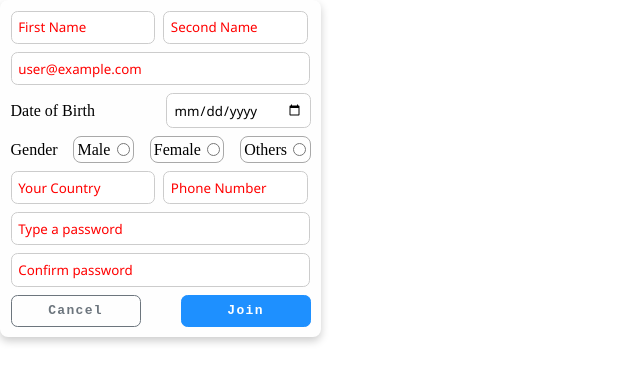
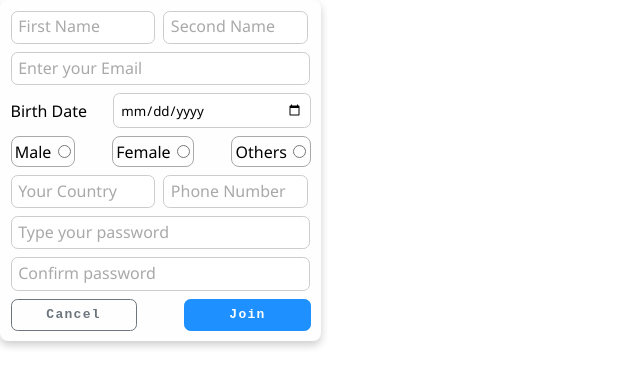
Before and after one commit to Swaraj-Deep/cloneFrontend, a Next.js app: page /register/user in a window 1280 px wide. Shown: the top 386 px of the page, without its empty margins (0-640 px from the left). Built offline with nearby package versions, Linux system fonts and the light colour scheme.

Commit message:
Add generic form creator

```diff
--- a/components/Registration/UserRegistration/UserRegistration.js
+++ b/components/Registration/UserRegistration/UserRegistration.js
@@ -3,13 +3,11 @@ import {
   getUserRegistrationInitialState
 } from "../../../states/initialStates/getInitialStates/userRegistrationInitialState";
 import styles from "./UserRegistration.module.css";
-import Label from "../../../shared-components/Label";
-import Input from "../../../shared-components/Input";
-import Button from "../../../shared-components/Button";
+import FormCreator from "../../../creators/FormCreator";
 
 export default function UserRegistration(props) {
   const [formState, setFormState] = useState(getUserRegistrationInitialState());
-  const {layout, buttons} = {
+  const config = {
     layout: {
       firstName: {
         id: 'inpFstNm',
@@ -18,49 +16,92 @@ export default function UserRegistration(props) {
         formState,
         inputValue: formState.firstName,
         inputOnChange: setFormState,
-        size: "md",
         type: "text",
         placeholder: "First Name",
-        required: true
+        required: true,
+        inputClassName: `${styles.sizeMd}`,
+        labelClassName: ``,
+        className: ``
       }, lastName: {
         id: 'inpLstNm',
         labelText: 'Last Name',
         labelFor: 'lastName',
         inputValue: formState.lastName,
         inputOnChange: setFormState,
-        size: "md",
         type: "text",
         placeholder: "Second Name",
-        required: true
+        required: true,
+        inputClassName: `${styles.sizeMd}`,
+        labelClassName: ``,
+        className: ``
       }, email: {
         id: 'inpEml',
         labelText: 'Email',
         labelFor: 'email',
         inputValue: formState.email,
         inputOnChange: setFormState,
-        size: "lg",
         type: "email",
-        placeholder: "user@example.com",
+        placeholder: "Enter your Email",
         required: true,
-        className: 'flex-basis-100'
+        inputClassName: `${styles.sizeLg}`,
+        labelClassName: ``,
+        className: ``
       }, dob: {
         id: 'inpDOB',
-        labelText: 'Date of Birth',
+        labelText: 'Birth Date',
         labelFor: 'dob',
         inputValue: formState.dob,
         inputOnChange: setFormState,
-        size: "md",
         type: "date",
+        maxVal: (function () {
+          const now = new Date();
+          return now.toISOString().substring(0, 10);
+        })(),
         required: true,
         displayLabel: true,
-        className: 'flex-basis-100'
+        inputClassName: `${styles.sizeMdDOB}`,
+        labelClassName: ``,
+        className: `${styles.flexBasis100} d-flex align-items-center justify-contents-space-between`
       }, gender: {
-        id: 'inpGdr', labelText: 'Gender', type: "radio", displayLabel: true, className: 'flex-basis-100', buttons: [{
-          id: 'inpMl', labelFor: 'male', labelText: 'Male', inputValue: 'm', inputOnChange: setFormState
+        id: 'inpGdr',
+        labelText: 'Gender',
+        type: "radio",
+        displayLabel: false,
+        className: `${styles.flexBasis100} d-flex align-items-center justify-contents-space-between`,
+        labelClassName: '',
+        buttons: [{
+          id: 'inpMl',
+          labelFor: 'male',
+          labelText: 'Male',
+          inputValue: 'm',
+          inputOnChange: setFormState,
+          inputClassName: ``,
+          labelClassName: `${styles.paddingMdRight}`,
+          className: function () {
+            return `border d-flex align-items-center ${styles.paddingSm} ${this.inputValue === formState.gender ? styles.borderActive : ''}`
+          }
         }, {
-          id: 'inpFml', labelFor: 'female', labelText: 'Female', inputValue: 'f', inputOnChange: setFormState
+          id: 'inpFml',
+          labelFor: 'female',
+          labelText: 'Female',
+          inputValue: 'f',
+          inputOnChange: setFormState,
+          inputClassName: ``,
+          labelClassName: `${styles.paddingMdRight}`,
+          className: function () {
+            return `border d-flex align-items-center ${styles.paddingSm} ${this.inputValue === formState.gender ? styles.borderActive : ''}`
+          }
         }, {
-          id: 'inpOth', labelFor: 'others', labelText: 'Others', inputValue: 'o', inputOnChange: setFormState
+          id: 'inpOth',
+          labelFor: 'others',
+          labelText: 'Others',
+          inputValue: 'o',
+          inputOnChange: setFormState,
+          inputClassName: ``,
+          labelClassName: `${styles.paddingMdRight}`,
+          className: function () {
+            return `border d-flex align-items-center ${styles.paddingSm} ${this.inputValue === formState.gender ? styles.borderActive : ''}`
+          }
         }]
       }, country: {
         id: 'inpCty',
@@ -68,51 +109,59 @@ export default function UserRegistration(props) {
         labelFor: 'country',
         inputValue: formState.country,
         inputOnChange: setFormState,
-        size: "md",
         type: "text",
         placeholder: "Your Country",
-        required: true
+        required: true,
+        inputClassName: `${styles.sizeMd}`,
+        labelClassName: ``,
+        className: ``
       }, phone: {
         id: 'inpPhn',
         labelText: 'Phone',
         labelFor: 'phone',
         inputValue: formState.phone,
         inputOnChange: setFormState,
-        size: "md",
         type: "tel",
         pattern: "[0-9]{10}",
         placeholder: "Phone Number",
-        required: true
+        required: true,
+        inputClassName: `${styles.sizeMd}`,
+        labelClassName: ``,
+        className: ``
       }, password: {
         id: 'inpPass',
         labelText: 'Password',
         labelFor: 'password',
         inputValue: formState.password,
         inputOnChange: setFormState,
-        size: "lg",
         type: "password",
-        placeholder: "Type a password",
-        required: true
+        placeholder: "Type your password",
+        required: true,
+        inputClassName: `${styles.sizeLg}`,
+        labelClassName: ``,
+        className: ``
       }, confirmPassword: {
         id: 'inpCnfPass',
         labelText: 'Confirm Password',
         labelFor: 'confirmPassword',
         inputValue: formState.confirmPassword,
         inputOnChange: setFormState,
-        size: "lg",
         type: "password",
         placeholder: "Confirm password",
         required: true,
-        className: 'flex-basis-100'
+        inputClassName: `${styles.sizeLg}`,
+        labelClassName: ``,
+        className: ``
       }
-    }, buttons: [{
+    }, buttons: {
+      className: `${styles.flexBasis100} d-flex align-items-center justify-contents-space-between`, data: [{
         id: 'btn2',
         btnText: "Cancel",
         btnStyle: "secondaryOutline",
         btnType: "reset",
         disabled: false,
+        className: `${styles.sizeMd}`,
         onClick: () => console.log('Reset'),
-      size: "md"
       }, {
         id: 'btn1',
         btnText: "Join",
@@ -120,57 +169,14 @@ export default function UserRegistration(props) {
         btnType: "submit",
         disabled: false,
         onClick: () => console.log('Submit'),
-      size: "md"
+        className: `${styles.sizeMd}`
       }]
+    }
   };
   const onSubmit = (e) => console.log(e);
-  const onReset = (e) => console.log(e);
+  const onReset = (e) => setFormState(getUserRegistrationInitialState);
 
 
-  return (<form onSubmit={(e) => {
-    e.preventDefault();
-    onSubmit(e);
-  }} onReset={(e) => {
-    e.preventDefault();
-    onReset(e);
-  }} noValidate={true} autoComplete={"new-password"}
-                className={`d-flex flex-row flex-wrap align-items-center card ${styles.formBackground} ${styles.formWidth} ${styles.gap} ${styles.padding}`}>
-    {Object.keys(layout).map((key) => (<div key={layout[key].id}
-                                            className={`${layout[key].displayLabel ? 'd-flex justify-contents-space-between justify-contents-center align-items-center' : ''} ${styles[layout[key].className]}`}>
-      {layout[key].type === 'radio' ? <>
-        {layout[key].displayLabel && <Label text={layout[key].labelText}/>}
-        {layout[key].buttons.map(button => (<span key={button.id} className={`border ${styles.paddingSm}
-         ${button.inputValue === formState[key] ? styles.borderActive : ''} d-flex align-items-center`}>
-                <Label className={`${styles.paddingMdRight}`} text={button.labelText} htmlFor={button.labelFor}/>
-                <Input
-                  checked={button.inputValue === formState[key]}
-                  type={layout[key].type}
-                  value={button.inputValue}
-                  name={key}
-                  id={button.labelFor}
-                  onChange={(e) => button.inputOnChange(prevState => ({...prevState, [key]: e.target.value}))}
-                />
-              </span>))}
-      </> : <>
-        {layout[key].displayLabel && <Label text={layout[key].labelText} htmlFor={layout[key].labelFor}/>}
-        <Input
-          value={layout[key].inputValue}
-          onChange={(e) => layout[key].inputOnChange(prevState => ({...prevState, [key]: e.target.value}))}
-          id={layout[key].labelFor}
-          type={layout[key].type}
-          size={layout[key].size}
-          pattern={layout[key].pattern}
-          required={layout[key].required}
-          placeholder={layout[key].placeholder}
-        />
-      </>}
-    </div>))}
-    <div className={'d-flex justify-contents-space-between width-100'}>
-      {buttons.map(button => (
-        <Button key={button.id} text={button.btnText} type={button.btnType} btnStyle={button.btnStyle}
-                onClick={button.onClick}
-                disabled={button.disabled}
-                size={button.size}/>))}
-    </div>
-  </form>);
+  return <FormCreator onSubmit={onSubmit} onReset={onReset} config={config} formState={formState}
+                      formClassName={`d-flex flex-row flex-wrap align-items-center card ${styles.formBackground} ${styles.formWidth} ${styles.gap} ${styles.padding}`}/>
 }
--- a/components/Registration/UserRegistration/UserRegistration.module.css
+++ b/components/Registration/UserRegistration/UserRegistration.module.css
@@ -2,7 +2,7 @@
   gap: 0.5em;
 }
 
-.flex-basis-100 {
+.flexBasis100 {
   flex-basis: 100%;
 }
 
@@ -29,3 +29,15 @@
 .formBackground {
   background: #fefefe;
 }
+
+.sizeMd {
+  width: 9.7em;
+}
+
+.sizeMdDOB {
+   width: 13.7em;
+ }
+
+.sizeLg {
+  width: 21.3em;
+}
--- /dev/null
+++ b/creators/FormCreator/FormCreator.js
@@ -0,0 +1,58 @@
+import Label from "../../shared-components/Label";
+import Input from "../../shared-components/Input";
+import Button from "../../shared-components/Button";
+
+export default function FormCreator({onSubmit, onReset, config, formState, formClassName}) {
+  const {layout, buttons} = config;
+  return (<form onSubmit={(e) => {
+    e.preventDefault();
+    onSubmit(e);
+  }} onReset={(e) => {
+    e.preventDefault();
+    onReset(e);
+  }} noValidate={true} autoComplete={"new-password"}
+                className={formClassName}>
+    {Object.keys(layout).map((key) => (<div key={layout[key].id} className={layout[key].className}>
+      {layout[key].type === 'radio' ? <>
+        {layout[key].displayLabel && <Label text={layout[key].labelText} className={layout[key].labelClassName}/>}
+        {layout[key].buttons.map(button => (<span key={button.id}
+                                                  className={typeof button.className === 'function' ? button.className() : button.className}>
+                <Label text={button.labelText} htmlFor={button.labelFor} className={button.labelClassName}/>
+                <Input
+                  checked={button.inputValue === formState[key]}
+                  type={layout[key].type}
+                  minVal={button.minVal}
+                  maxVal={button.maxVal}
+                  value={button.inputValue}
+                  name={key}
+                  className={button.inputClassName}
+                  id={button.labelFor}
+                  onChange={(e) => button.inputOnChange(prevState => ({...prevState, [key]: e.target.value}))}
+                />
+              </span>))}
+      </> : <>
+        {layout[key].displayLabel &&
+          <Label text={layout[key].labelText} className={layout[key].labelClassName} htmlFor={layout[key].labelFor}/>}
+        <Input
+          value={layout[key].inputValue}
+          minVal={layout[key].minVal}
+          maxVal={layout[key].maxVal}
+          onChange={(e) => layout[key].inputOnChange(prevState => ({...prevState, [key]: e.target.value}))}
+          id={layout[key].labelFor}
+          type={layout[key].type}
+          pattern={layout[key].pattern}
+          required={layout[key].required}
+          placeholder={layout[key].placeholder}
+          className={layout[key].inputClassName}
+        />
+      </>}
+    </div>))}
+    <div className={buttons.className}>
+      {buttons.data
+        .map(button => (<Button key={button.id} text={button.btnText} type={button.btnType} btnStyle={button.btnStyle}
+                                onClick={button.onClick}
+                                disabled={button.disabled}
+                                className={button.className}/>))}
+    </div>
+  </form>)
+}
--- /dev/null
+++ b/creators/FormCreator/index.js
@@ -0,0 +1,3 @@
+import FormCreator from "./FormCreator";
+
+export default FormCreator;
--- a/shared-components/Button/Button.js
+++ b/shared-components/Button/Button.js
@@ -1,6 +1,6 @@
 import styles from './Button.module.css';
 
-export default function Button({btnStyle, text, onClick, type, disabled, size}) {
+export default function Button({btnStyle, text, onClick, type, disabled, className}) {
   function getButtonStyle(btnStyle) {
     switch (btnStyle) {
       case 'primary':
@@ -20,6 +20,6 @@ export default function Button({btnStyle, text, onClick, type, disabled, size})
 
   const buttonStyle = getButtonStyle(btnStyle);
   return <button
-    className={`${size === 'sm' ? styles.buttonSm : size === 'md' ? styles.buttonMd : size === 'lg' ? styles.buttonLg : ''} ${styles.button} ${buttonStyle}`}
+    className={`${styles.button} ${buttonStyle} ${className}`}
     onClick={onClick} type={type} disabled={disabled}> {text} </button>
 }
--- a/shared-components/Button/Button.module.css
+++ b/shared-components/Button/Button.module.css
@@ -2,7 +2,6 @@
   padding: 0.4em;
   border-radius: 0.5em;
   outline: none;
-  width: 6em;
   letter-spacing: 0.1em;
   cursor: pointer;
   font-size: 1em;
--- a/shared-components/Input/Input.js
+++ b/shared-components/Input/Input.js
@@ -1,9 +1,23 @@
 import styles from './Input.module.css';
 
-export default function Input({size, type, value, onChange, onClick, id, name, checked, pattern, placeholder, required, className}) {
+export default function Input({
+                                type,
+                                value,
+                                onChange,
+                                onClick,
+                                id,
+                                name,
+                                checked,
+                                pattern,
+                                placeholder,
+                                required,
+                                className,
+                                minVal,
+                                maxVal
+                              }) {
   return <>
     <input
-      className={`${className} ${styles.input} ${size === 'sm' ? styles.inputSmall : size === 'md' ? styles.inputMedium : size === 'lg' ? styles.inputLarge : styles.input}`}
+      className={`${styles.input} ${className}`}
       type={type}
       value={value}
       onChange={onChange}
@@ -14,6 +28,8 @@ export default function Input({size, type, value, onChange, onClick, id, name, c
       pattern={pattern}
       placeholder={placeholder}
       required={required}
+      min={minVal}
+      max={maxVal}
     />
   </>
 }
--- a/shared-components/Label/Label.js
+++ b/shared-components/Label/Label.js
@@ -1,9 +1,7 @@
 import styles from "./Label.module.css";
 
-export default function Label({ text, htmlFor, className }) {
-  return (
-    <label className={`styles.label ${className}`} htmlFor={htmlFor}>
+export default function Label({text, htmlFor, className}) {
+  return (<label className={`${styles.label} ${className}`} htmlFor={htmlFor}>
       {text}
-     </label>
-  );
+    </label>);
 }
--- a/styles/global.css
+++ b/styles/global.css
@@ -4,16 +4,19 @@
 }
 
 ::placeholder {
-  color: red;
+  color: darkgray;
+  font-size: medium;
   opacity: 1;
 }
 
 :-ms-input-placeholder {
-  color: red;
+  color: darkgray;
+  font-size: medium;
 }
 
 ::-ms-input-placeholder {
-  color: red;
+  color: darkgray;
+  font-size: medium;
 }
 
 .d-flex {
```
Lines whose indentation alone changed are shown as unchanged.
